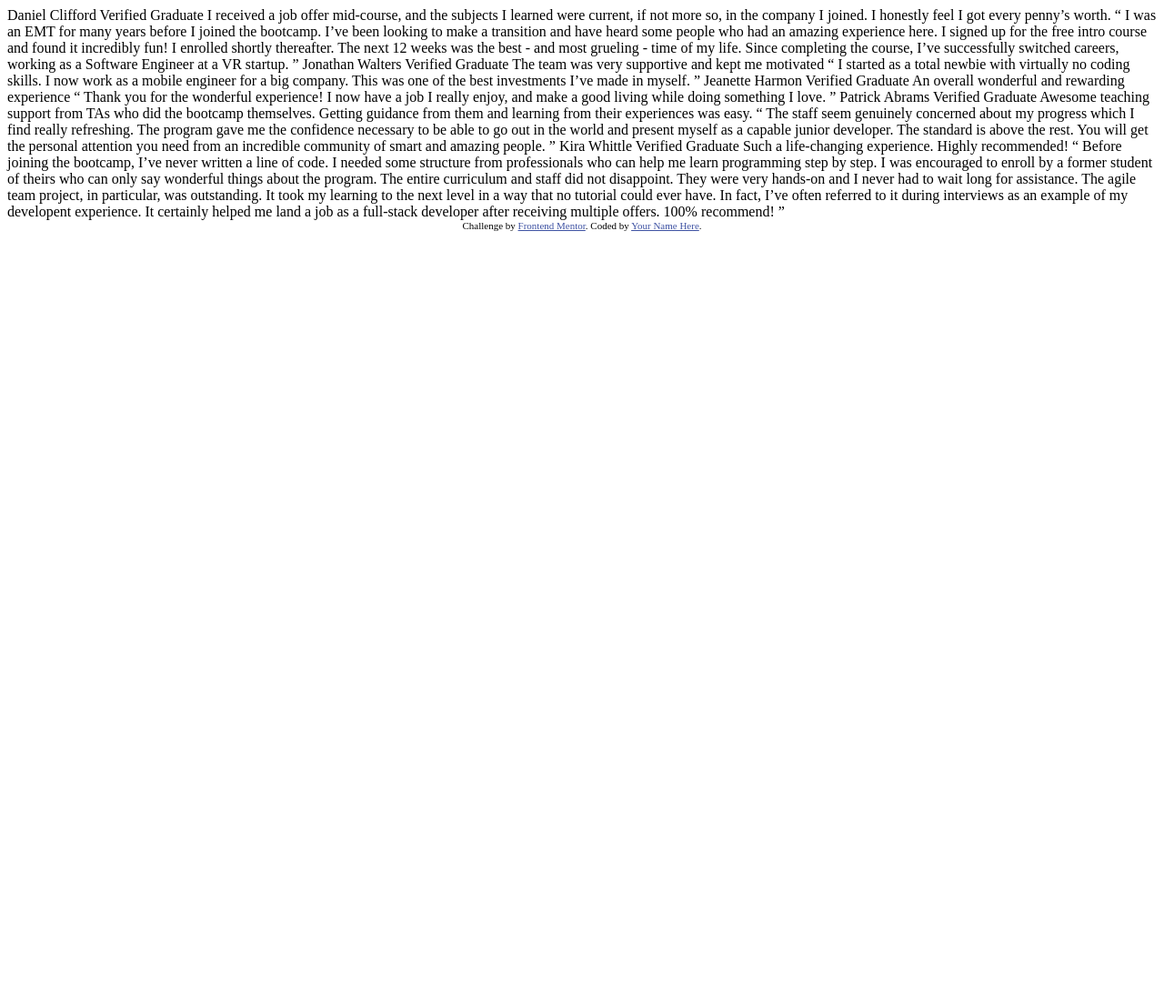
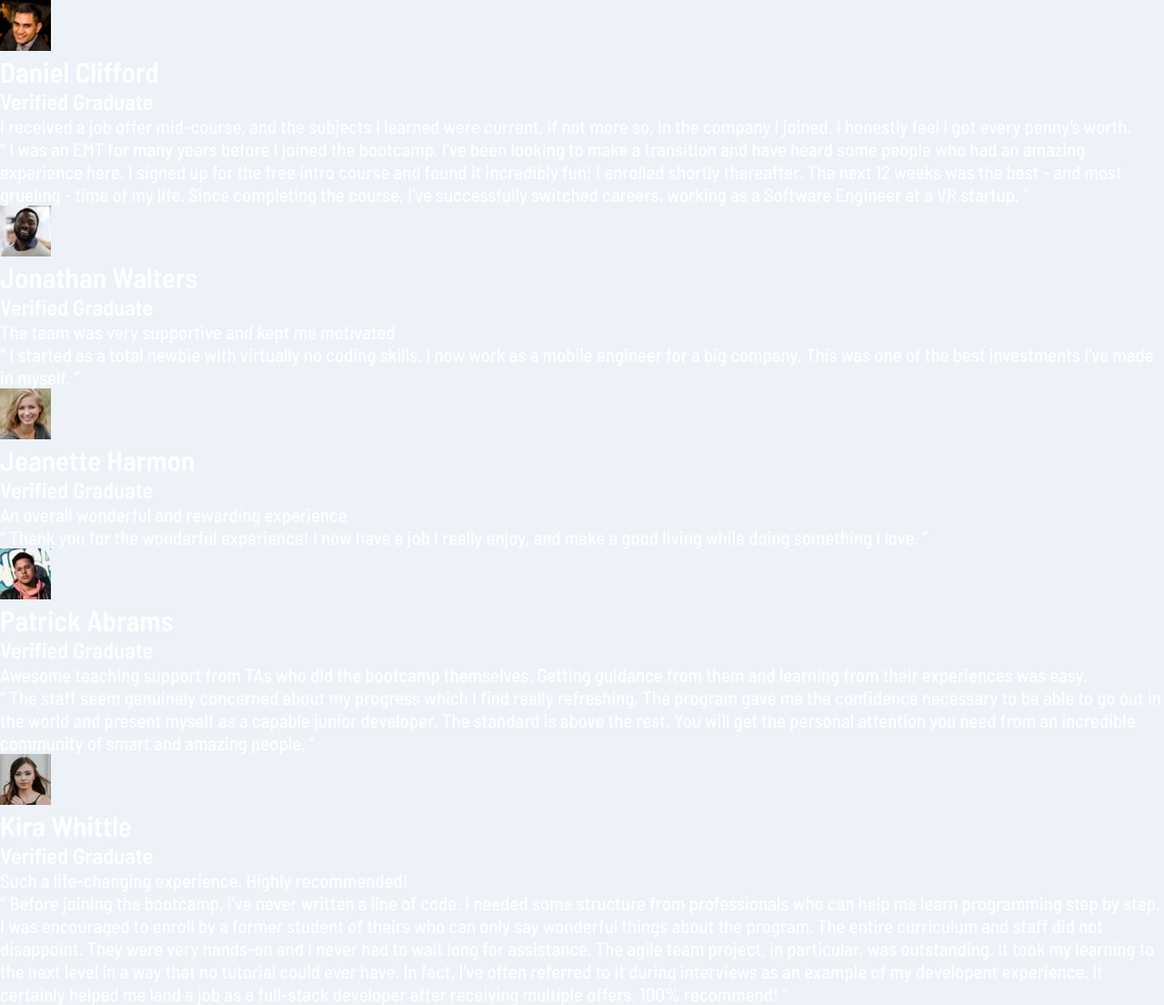
Before and after one commit to LeMarechalDeFer/testimonials-grid-section-main, a plain HTML site: page index.html in a window 1280 px wide. Shown: the whole page at 91% size. Before the commit the page ends 800 px from the top, so only its background shows below. Drawn offline with Linux system fonts and the light colour scheme.

Commit message:
adding sementic structure

```diff
--- a/index.html
+++ b/index.html
@@ -1,64 +1,126 @@
 <!DOCTYPE html>
 <html lang="en">
+
 <head>
   <meta charset="UTF-8">
-  <meta name="viewport" content="width=device-width, initial-scale=1.0"> <!-- displays site properly based on user's device -->
+  <meta name="viewport" content="width=device-width, initial-scale=1.0">
+  <!-- displays site properly based on user's device -->
 
   <link rel="icon" type="image/png" sizes="32x32" href="./images/favicon-32x32.png">
+  <link href="./style.css" rel="stylesheet">
 
   <title>Frontend Mentor | [Challenge Name Here]</title>
 
   <!-- Feel free to remove these styles or customise in your own stylesheet 👍 -->
   <style>
-    .attribution { font-size: 11px; text-align: center; }
-    .attribution a { color: hsl(228, 45%, 44%); }
+    .attribution {
+      font-size: 11px;
+      text-align: center;
+    }
+
+    .attribution a {
+      color: hsl(228, 45%, 44%);
+    }
   </style>
 </head>
+
 <body>
-  Daniel Clifford
-  Verified Graduate
 
+  <main>
+
+    <article>
+      <figure>
+        <img src="./images/image-daniel.jpg" alt="Daniel Clifford photo">
+        <figcaption>
+          <h2>Daniel Clifford</h2>
+          <h3>Verified Graduate</h3>
+        </figcaption>
+      </figure>
+
+      <p>
         I received a job offer mid-course, and the subjects I learned were current, if not more so,
         in the company I joined. I honestly feel I got every penny’s worth.
+      </p>
 
+      <blockquote>
         “ I was an EMT for many years before I joined the bootcamp. I’ve been looking to make a
         transition and have heard some people who had an amazing experience here. I signed up
         for the free intro course and found it incredibly fun! I enrolled shortly thereafter.
         The next 12 weeks was the best - and most grueling - time of my life. Since completing
         the course, I’ve successfully switched careers, working as a Software Engineer at a VR startup. ”
+      </blockquote>
+    </article>
 
-  Jonathan Walters
-  Verified Graduate
+    <article>
+      <figure>
+        <img src="./images/image-jonathan.jpg" alt="Jonathan Walters photo">
+        <figcaption>
+          <h2>Jonathan Walters</h2>
+          <h3>Verified Graduate</h3>
+        </figcaption>
+      </figure>
 
-  The team was very supportive and kept me motivated
+      <p>The team was very supportive and kept me motivated</p>
 
+      <blockquote>
         “ I started as a total newbie with virtually no coding skills. I now work as a mobile engineer
         for a big company. This was one of the best investments I’ve made in myself. ”
+      </blockquote>
+    </article>
 
-  Jeanette Harmon
-  Verified Graduate
+    <article>
+      <figure>
+        <img src="./images/image-jeanette.jpg" alt="Jeanette Harmon photo">
+        <figcaption>
+          <h2>Jeanette Harmon</h2>
+          <h3>Verified Graduate</h3>
+        </figcaption>
+      </figure>
 
-  An overall wonderful and rewarding experience
+      <p>An overall wonderful and rewarding experience</p>
 
+      <blockquote>
         “ Thank you for the wonderful experience! I now have a job I really enjoy, and make a good living
         while doing something I love. ”
+      </blockquote>
 
-  Patrick Abrams
-  Verified Graduate
+    </article>
 
-  Awesome teaching support from TAs who did the bootcamp themselves. Getting guidance from them and
-  learning from their experiences was easy.
 
+    <article>
+      <figure>
+        <img src="./images/image-patrick.jpg" alt="Patrick Abrams photo">
+        <figcaption>
+          <h2>Patrick Abrams</h2>
+          <h3>Verified Graduate</h3>
+        </figcaption>
+      </figure>
+
+
+      <p>Awesome teaching support from TAs who did the bootcamp themselves. Getting guidance from them and
+      learning from their experiences was easy.</p>
+
+      <blockquote>
         “ The staff seem genuinely concerned about my progress which I find really refreshing. The program
         gave me the confidence necessary to be able to go out in the world and present myself as a capable
         junior developer. The standard is above the rest. You will get the personal attention you need from
         an incredible community of smart and amazing people. ”
+      </blockquote>
+    </article>
 
-  Kira Whittle
-  Verified Graduate
+    <article>
+        <figure>
+          <img src="./images/image-kira.jpg" alt="Kira Whittle photo">
+          <figcaption>
+            <h2>Kira Whittle</h2>
+            <h3>Verified Graduate</h3>
+          </figcaption>
+        </figure>
 
-  Such a life-changing experience. Highly recommended!
 
+      <p>Such a life-changing experience. Highly recommended!</p>
+
+      <blockquote>
          “ Before joining the bootcamp, I’ve never written a line of code. I needed some structure from
         professionals who can help me learn programming step by step. I was encouraged to enroll by a former
         student of theirs who can only say wonderful things about the program. The entire curriculum and staff
@@ -67,10 +129,10 @@
         could ever have. In fact, I’ve often referred to it during interviews as an example of my developent
         experience. It certainly helped me land a job as a full-stack developer after receiving multiple offers.
         100% recommend! ”
+      </blockquote>
+    </article>
 
-  <div class="attribution">
-    Challenge by <a href="https://www.frontendmentor.io?ref=challenge" target="_blank">Frontend Mentor</a>.
-    Coded by <a href="#">Your Name Here</a>.
-  </div>
+  </main>
 </body>
+
 </html>
--- /dev/null
+++ b/style.css
@@ -0,0 +1,90 @@
+
+@font-face {
+    font-family: 'Barlow Semi Condensed';
+    src: url('./fonts/BarlowSemiCondensed-Medium.ttf') format('truetype');
+    font-weight: 500 ;
+    font-style: normal;
+}
+
+@font-face {
+    font-family: 'Barlow Semi Condensed';
+    src: url('./fonts/BarlowSemiCondensed-MediumItalic.ttf') format('truetype');
+    font-weight: 500;
+    font-style: italic;
+}
+
+@font-face {
+    font-family: 'Barlow Semi Condensed';
+    src: url('./fonts/BarlowSemiCondensed-SemiBold.ttf') format('truetype');
+    font-weight: 600;
+    font-style: normal;
+}
+
+@font-face {
+    font-family: 'Barlow Semi Condensed';
+    src: url('./fonts/BarlowSemiCondensed-SemiBoldItalic.ttf') format('truetype');
+    font-weight: 600;
+    font-style: italic;
+}
+
+
+
+:root{
+    --moderate-violet: hsl(263, 55%, 52%);
+    --very-dark-grayish-blue: hsl(217, 19%, 35%);
+    --very-dark-blackish-blue: hsl(219, 29%, 14%);
+    --white: hsl(0, 0%, 100%) ;
+
+    --light-gray: hsl(0, 0%, 81%);
+    --light-grayish-blue: hsl(210, 46%, 95%);
+
+    /* --font-size: 81.25%; */
+    --font-size: 1.3rem;
+    --font-family: 'Barlow Semi Condensed', sans-serif;
+    /* la solution de replie de google sera sans cherif */
+
+}
+
+
+
+/*
+mobile : 375px
+desktop 1440px
+*/
+
+
+
+*,
+*::before,
+*::after {
+    margin: 0;
+    padding: 0;
+    box-sizing: border-box;
+}
+
+body, h1, h2, p {
+    margin: 0;
+    padding: 0;
+}
+
+
+
+
+
+.medium-opacity{
+    opacity: 50%;
+}
+
+.large-opacity{
+    opacity: 70%;
+}
+
+
+body{
+    font-family: var(--font-family);
+    font-size: var(--font-size);
+
+    color: var(--white);
+    background-color: var(--light-grayish-blue);
+
+}
```
Also changed, not shown: fonts/BarlowSemiCondensed-Medium.ttf (added), fonts/BarlowSemiCondensed-MediumItalic.ttf (added), fonts/BarlowSemiCondensed-SemiBold.ttf (added), fonts/BarlowSemiCondensed-SemiBoldItalic.ttf (added). Lines whose indentation alone changed are shown as unchanged.
